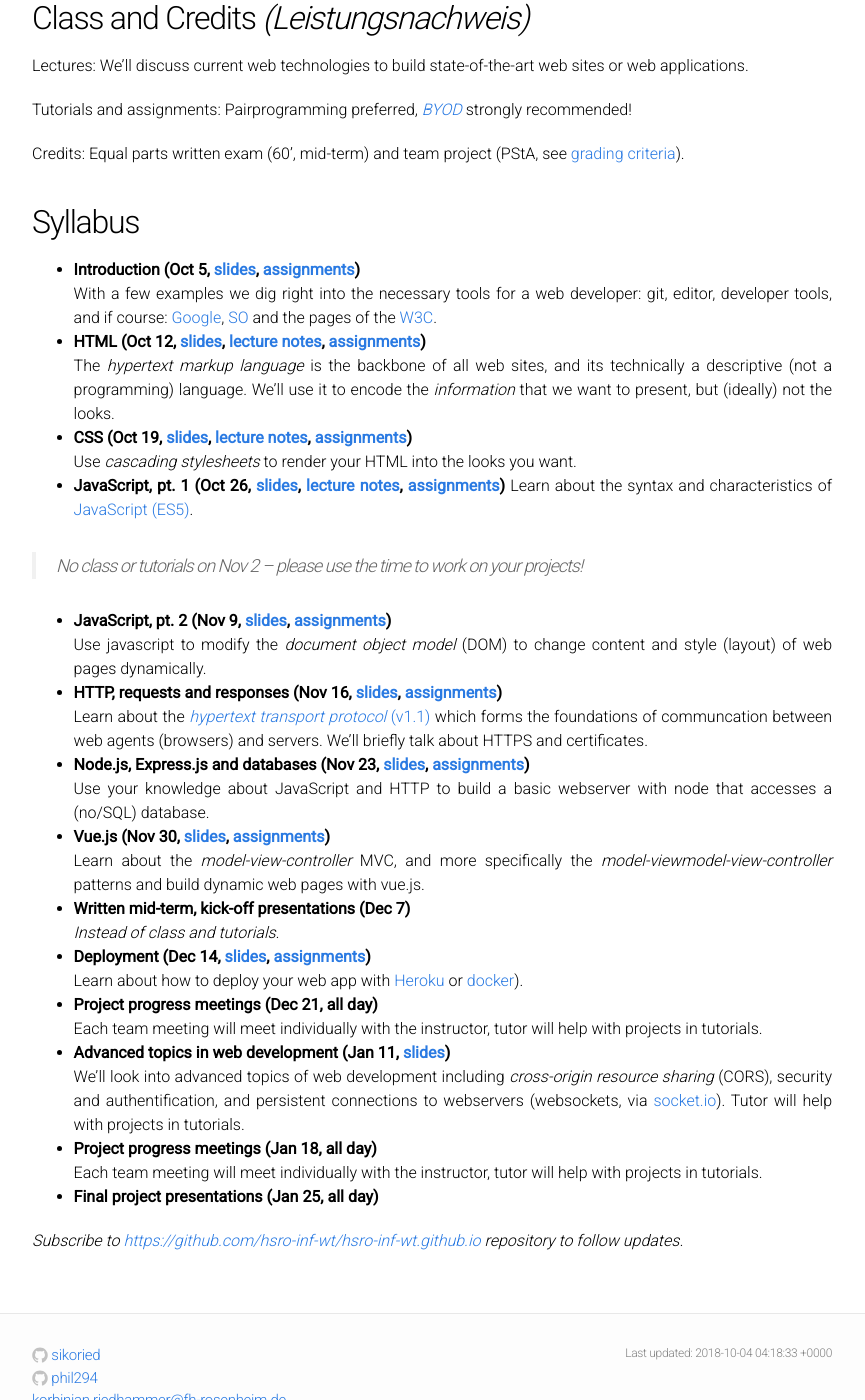
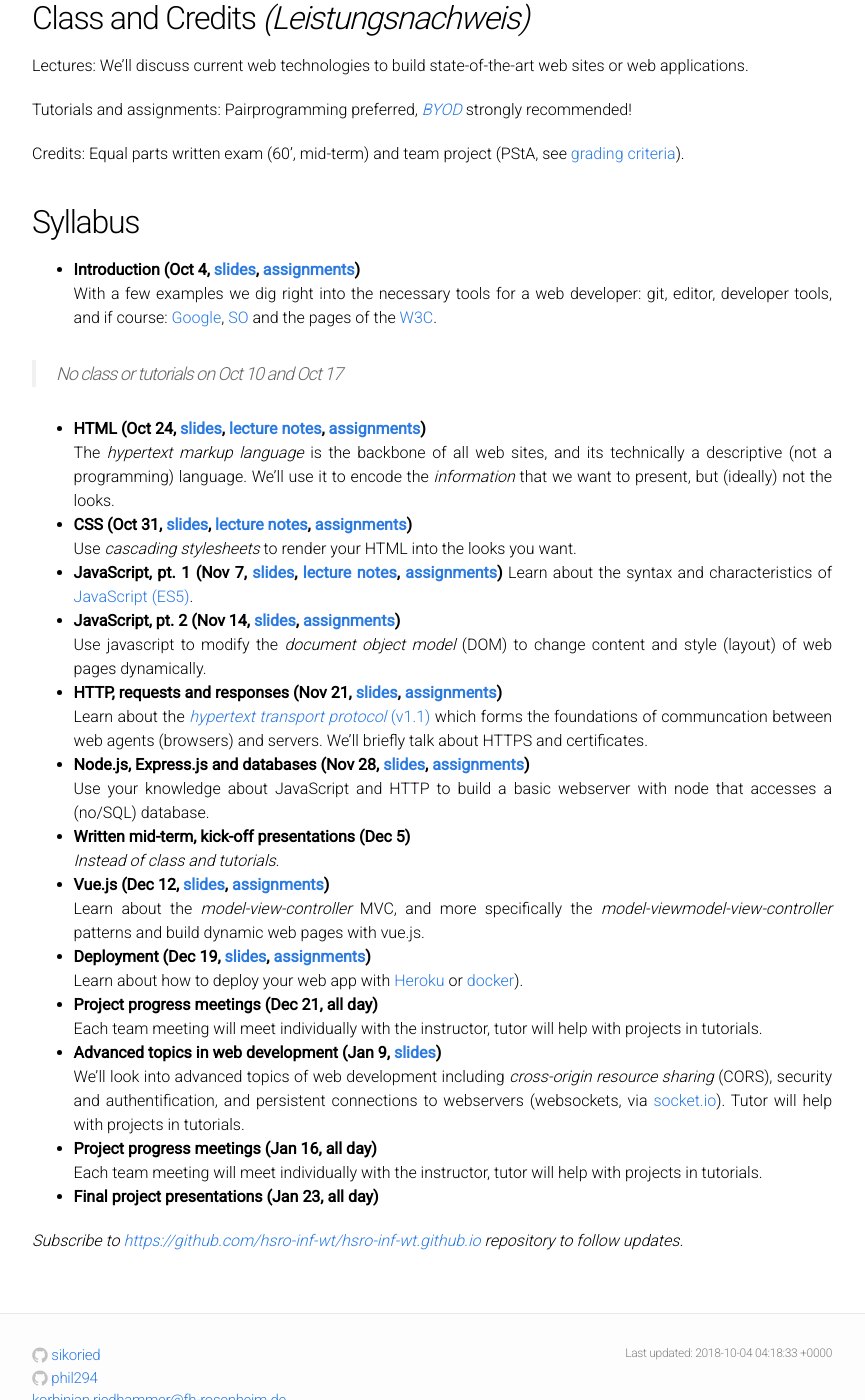
Before and after one commit to SimonGrad/hsro-inf-wt.github.io, a Jekyll site: the page built from Readme.md, in a window 1280 px wide and 1400 px high, scrolled down 843 px. Shown: the whole window, without its empty margins (208-1073 px from the left). Built offline with Jekyll 4.4.1, drawn with Linux system fonts in a browser that asks for light colours; our own code applies the rules of GitHub Pages for plain Markdown files; some of the changed text lies outside the part shown.

Commit message:
WS18 updates

```diff
--- a/Readme.md
+++ b/Readme.md
@@ -6,17 +6,17 @@ _Elective for CS [majors](https://www.fh-rosenheim.de/technik/informatik-mathema
 
 ## Class Schedule
 
-**Lecture**: Thursdays at 8a
+**Lecture**: Wednesdays at 8a
 
-**Tutorials**: Thursdays, 11.45a and 1.45p, TA: Philip Waritschlager
+**Tutorials**: Wednesdays, 9.45a and 11.45a
 
 **Communication** via [Mattermost](https://inf-mattermost.fh-rosenheim.de/wt-2017/channels/town-square) ([invite](https://inf-mattermost.fh-rosenheim.de/signup_user_complete/?id=cwd8jpz4ijfxdgg6i6q45d1asa)).
 
 **Important Dates:**
-- Nov 9, team registration
-- Dec 7, written exam (60 min) *and* team presentations (kick-off)
-- Dec 21, team meetings with instructor (individually, ca. 10 min per team)
-- Jan 25, final submission of projects (10 min per team, in-person)
+- Nov 7, team registration
+- Dec 5, written exam (60 min) *and* team presentations (kick-off)
+- Dec 19, team meetings with instructor (individually, ca. 10 min per team)
+- Jan 23, final submission of projects (10 min per team, in-person)
 
 _Note: Materials will be in English, the lectures/tutorials will be taught in German; the mid-term written exam will be bilingual (use the language of your choice)._
 
@@ -34,46 +34,47 @@ Credits: Equal parts written exam (60', mid-term) and team project (PStA, see [g
 
 
 ## Syllabus
-- **Introduction (Oct 5, [slides](/01s-intro/), [assignments](/01a-tools/))**
+- **Introduction (Oct 4, [slides](/01s-intro/), [assignments](/01a-tools/))**
 
 	With a few examples we dig right into the necessary tools for a web developer: git, editor, developer tools, and if course: [Google](https://www.google.com), [SO](https://www.stackoverflow.com) and the pages of the [W3C](https://www.w3.org/).
 
-- **HTML (Oct 12, [slides](/02s-html/), [lecture notes](/02ln-html/), [assignments](/02a-html/))**
+> No class or tutorials on Oct 10 and Oct 17
+
+- **HTML (Oct 24, [slides](/02s-html/), [lecture notes](/02ln-html/), [assignments](/02a-html/))**
 
 	The *hypertext markup language* is the backbone of all web sites, and its technically a descriptive (not a programming) language.
 	We'll use it to encode the _information_ that we want to present, but (ideally) not the looks.
 
-- **CSS (Oct 19, [slides](/03s-css/), [lecture notes](/03ln-css/), [assignments](/03a-css/))**
+- **CSS (Oct 31, [slides](/03s-css/), [lecture notes](/03ln-css/), [assignments](/03a-css/))**
 
 	Use *cascading stylesheets* to render your HTML into the looks you want.
 
-- **JavaScript, pt. 1 (Oct 26, [slides](/04s-js-1/), [lecture notes](/04ln-js-1/), [assignments](/04a-js-1/))**
+- **JavaScript, pt. 1 (Nov 7, [slides](/04s-js-1/), [lecture notes](/04ln-js-1/), [assignments](/04a-js-1/))**
 	Learn about the syntax and characteristics of [JavaScript (ES5)](http://es6-features.org/).
 
-> No class or tutorials on Nov 2 -- please use the time to work on your projects!
 
-- **JavaScript, pt. 2 (Nov 9, [slides](/05s-js-2/), [assignments](/05a-js-2/))**
+- **JavaScript, pt. 2 (Nov 14, [slides](/05s-js-2/), [assignments](/05a-js-2/))**
 
 	Use javascript to modify the *document object model* (DOM) to change content and style (layout) of web pages dynamically.
 
-- **HTTP, requests and responses (Nov 16, [slides](/06s-http), [assignments](/06a-http/))**
+- **HTTP, requests and responses (Nov 21, [slides](/06s-http), [assignments](/06a-http/))**
 
 	Learn about the [*hypertext transport protocol* (v1.1)](https://tools.ietf.org/html/rfc7231) which forms the foundations of communcation between web agents (browsers) and servers.
 	We'll briefly talk about HTTPS and certificates.
 
-- **Node.js, Express.js and databases (Nov 23, [slides](/07s-express-db/), [assignments](/07a-express-db/))**
+- **Node.js, Express.js and databases (Nov 28, [slides](/07s-express-db/), [assignments](/07a-express-db/))**
 
 	Use your knowledge about JavaScript and HTTP to build a basic webserver with node that accesses a (no/SQL) database.
 
-- **Vue.js (Nov 30, [slides](/08s-vuejs/), [assignments](/08a-vuejs/))**
+- **Written mid-term, kick-off presentations (Dec 5)**
+
+	_Instead of class and tutorials._
+
+- **Vue.js (Dec 12, [slides](/08s-vuejs/), [assignments](/08a-vuejs/))**
 
 	Learn about the *model-view-controller* MVC, and more specifically the *model-viewmodel-view-controller* patterns and build dynamic web pages with vue.js.
 
-- **Written mid-term, kick-off presentations (Dec 7)**
-
-	_Instead of class and tutorials._
-
-- **Deployment (Dec 14, [slides](/09s-deployment/), [assignments](09a-deployment/))**
+- **Deployment (Dec 19, [slides](/09s-deployment/), [assignments](09a-deployment/))**
 
 	Learn about how to deploy your web app with [Heroku](https://www.heroku.com/) or [docker](https://www.docker.com)).
 
@@ -81,16 +82,16 @@ Credits: Equal parts written exam (60', mid-term) and team project (PStA, see [g
 
 	Each team meeting will meet individually with the instructor, tutor will help with projects in tutorials.
 
-- **Advanced topics in web development (Jan 11, [slides](/10s-advanced-topics/))**
+- **Advanced topics in web development (Jan 9, [slides](/10s-advanced-topics/))**
 
 	We'll look into advanced topics of web development including *cross-origin resource sharing* (CORS), security and authentification, and persistent connections to webservers (websockets, via [socket.io](https://socket.io/)).
 	Tutor will help with projects in tutorials.
 
-- **Project progress meetings (Jan 18, all day)**
+- **Project progress meetings (Jan 16, all day)**
 
 	Each team meeting will meet individually with the instructor, tutor will help with projects in tutorials.
 
-- **Final project presentations (Jan 25, all day)**
+- **Final project presentations (Jan 23, all day)**
 
 
 _Subscribe to [https://github.com/hsro-inf-wt/hsro-inf-wt.github.io](https://github.com/hsro-inf-wt/hsro-inf-wt.github.io) repository to follow updates._
```
Also changed, not shown: 01s-intro.html (+14 -14 lines).
